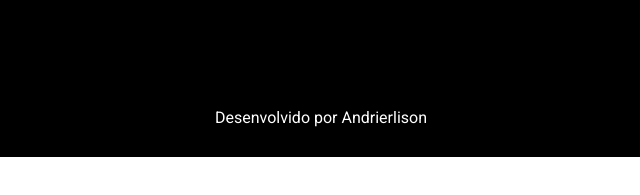
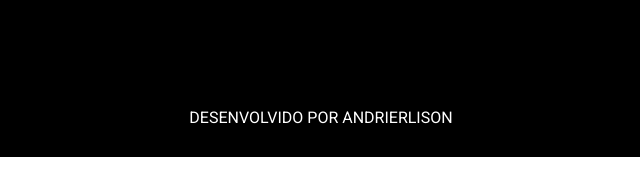
Before and after one commit to Andrierlison/digital-clock, a plain HTML site: page index.html in a window 1280 px wide. Shown: the part 547-742 px from the top of the page, 319-959 px from the left. Drawn offline with Linux system fonts and the light colour scheme.

Commit message:
Update index.html

```diff
--- a/index.html
+++ b/index.html
@@ -29,7 +29,7 @@
       <li><a target="_blank" href="https://twitter.com/Andrierlison1?s=09"><i class="fab fa-twitter"></i>Twitter/Andrierlison1</a></li>
       <li><a href="mailto:andrierlisonsilva8@gmail.com"><i class="fas fa-envelope"></i>andrierlisonsilva8@gmail.com</a></li>
     </ul>
-    <p>Desenvolvido por Andrierlison</p>
+    <p>DESENVOLVIDO POR ANDRIERLISON</p>
   </footer>
   <script src="js/relogio.js"></script>
 </body>
```
